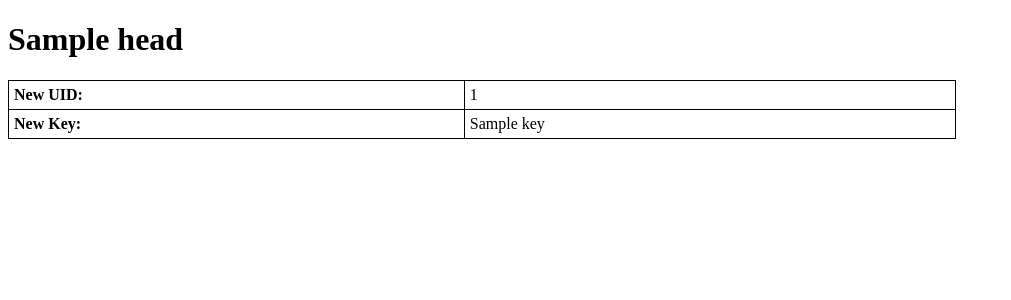
After one commit to H2172412/mini-workshop_trustify, a Flask app: template templates/result.html in a window 1280 px wide. The commit adds this page. Shown: the top 300 px of the page, without its empty margins (0-1011 px from the left). Run offline with Flask 2, Linux system fonts and the light colour scheme; the template is opened without the code that fills it: most values are stand-ins (such as "Sample title", 1, 10 or a date in 2020).

Commit message:
fix error on index with out rolling code, add new version of add UID page with result page

```diff
--- a/main.py
+++ b/main.py
@@ -12,17 +12,29 @@ app = Flask(__name__)
 from trustify import Keystream
 
 
-@app.route('/')
+@app.route('/', methods=['GET'])
 def home():
     """Renders the home page."""
-    try:
-        rlc_params = request.args.get('rlc')
-        if len(rlc_params) != 32:
-            rlc_params = None
-    except:
-        rlc_params = None
+    rlc_params = request.args.get('rlc')
+    if not rlc_params or len(rlc_params) != 32:
+        return render_template(
+                        'index.html',
+                        title = 'SIC43NT Demonstration',
+                        uid = 'N/A',
+                        key = 'N/A',
+                        flag_tamper = 'N/A',
+                        flag_tamper_from_server = 'N/A',
+                        flag_tamper_decision = 'N/A',
 
-    if  rlc_params:
+                        time_stamp_int = 'N/A',
+                        time_stamp_from_server = 'N/A',
+                        time_stamp_decision = 'N/A',
+
+                        rolling_code = 'N/A',
+                        rolling_code_from_server = 'N/A',
+                        rolling_code_decision = 'N/A'
+                    )
+    else:
         """
         Preraring Params
 
@@ -38,14 +50,12 @@ def home():
 
         ####---- From Database ----####
         server_key = None
-        try:
-            conn = sqlite3.connect('trustify.db')
-            cur = conn.cursor()
-            cur.execute("SELECT * FROM ntstorage WHERE UID=?", (tag_uid,))
-            [server_uid, server_key, server_time_stamp, previous_rolling_code] = cur.fetchone()
-            server_time_stamp_int = int(server_time_stamp)
-        except:
-            render_error()
+
+        conn = sqlite3.connect('trustify.db')
+        cur = conn.cursor()
+        cur.execute("SELECT * FROM ntstorage WHERE UID=?", (tag_uid,))
+        [server_uid, server_key, server_time_stamp, previous_rolling_code] = cur.fetchone()
+        server_time_stamp_int = int(server_time_stamp)
 
         keystream = Keystream()
         server_rolling_code = keystream.stream(server_key, tag_time_stamp, 4).upper()
@@ -62,14 +72,10 @@ def home():
         if tag_time_stamp_int > server_time_stamp_int:
             time_stamp_decision = 'Rolling Code Updated!!'
 
-            try:
-                conn = sqlite3.connect('trustify.db')
-                cur = conn.cursor()
-                cur.execute("UPDATE ntstorage SET TimeStamp=? WHERE UID=?", (tag_time_stamp_int,tag_uid))
-                conn.commit()
-            except:
-                render_error()
-
+            conn = sqlite3.connect('trustify.db')
+            cur = conn.cursor()
+            cur.execute("UPDATE ntstorage SET TimeStamp=? WHERE UID=?", (tag_time_stamp_int,tag_uid))
+            conn.commit()
         else:
             time_stamp_decision = 'Rolling Code Reused!!'
 
@@ -98,69 +104,59 @@ def home():
                                 rolling_code_decision = rolling_code_decision
                             )
 
-    else:
-        render_error()
-
-def render_error():
-    return render_template(
-                            'index.html',
-                            title = 'SIC43NT Demonstration',
-                            uid = 'N/A',
-                            key = 'N/A',
-                            flag_tamper = 'N/A',
-                            flag_tamper_from_server = 'N/A',
-                            flag_tamper_decision = 'N/A',
-
-                            time_stamp_int = 'N/A',
-                            time_stamp_from_server = 'N/A',
-                            time_stamp_decision = 'N/A',
-
-                            rolling_code = 'N/A',
-                            rolling_code_from_server = 'N/A',
-                            rolling_code_decision = 'N/A'
-                        )
-
-
-
 @app.route('/add')
 def contact():
     """Renders the add page."""
+    return render_template("add.html")
+
+@app.route('/', methods=['POST'])
+def added():
     try:
-        uid_params = request.args.get('uid')
+        uid_params = request.form['uid'].upper()
         if len(uid_params) != 14:
             uid_params = None
-        key_params = request.args.get('key')
+
+        key_params = request.form['key'].upper()
         if len(key_params) != 20:
             key_params = None
+
     except:
         uid_params = None
         key_params = None
 
     if uid_params is None or key_params is None:
-        return render_template(
-            'add.html',
-            title='Add',
-            uid = 'Need UID: 14',
-            key = 'Need Key: 20'
+        return render_template('result.html',
+            head = 'SIC43NT Add UID Failure..',
+            uid = 'Need UID: 14 chars',
+            key = 'Need Key: 20 chars'
         )
     else:
+        conn = sqlite3.connect('trustify.db')
+        c = conn.cursor()
         try:
-            conn = sqlite3.connect('trustify.db')
-            c = conn.cursor()
+            #### ADD UID ####
             c.execute("INSERT INTO ntstorage (UID, Key, TimeStamp, RollingCode) VALUES (?,?,?,?)",
-                        (uid_params.upper(), key_params.upper(), -1, '0'))
+                        (uid_params, key_params, -1, '0'))
             conn.commit()
             conn.close()
-        except:
-            uid_params = 'may be conflict?'
-            key_params = 'wrong pattern'
+            head_params = 'SIC43NT Add UID Successful!!'
+        except Error as ee:
+            #### UPDATE UID ####
+            if 'UNIQUE' in str(ee):
+                c.execute("UPDATE ntstorage SET Key=? WHERE UID=?", (key_params,uid_params))
+                conn.commit()
+                conn.close()
+                head_params = 'SIC43NT Update UID or Key Successful!!'
+            else:
+                head_params = 'SIC43NT Add UID Failure..',
+                uid_params = 'wrong pattern'
+                key_params = 'wrong pattern'
 
-        return render_template(
-                'add.html',
-                title='Add',
-                uid = uid_params.upper(),
-                key = key_params.upper()
-            )
+        return render_template("result.html",
+                head = head_params,
+                uid = uid_params,
+                key = key_params
+        )
 
 if __name__ == "__main__":
     port = int(os.environ.get("PORT", 5000))
--- a/templates/index.html
+++ b/templates/index.html
@@ -16,7 +16,7 @@
 
 <head>
     <meta charset="utf-8" />
-    <title>{{title}}</title>
+    <title>SIC43NT Demonstration</title>
 </head>
 <body>
     <h1>SIC43NT Demonstration</h1>
--- /dev/null
+++ b/templates/result.html
@@ -0,0 +1,36 @@
+<!DOCTYPE html>
+
+<html lang="en" xmlns="http://www.w3.org/1999/xhtml">
+
+<style>
+    table, th, td {
+        border: 1px solid black;
+        border-collapse: collapse;
+    }
+
+    th, td {
+        padding: 5px;
+        text-align: left;
+    }
+</style>
+
+<head>
+    <meta charset="utf-8" />
+    <title>Trustify: Result page</title>
+</head>
+<body>
+    <h1>{{head}}</h1>
+    <table style="width:75%">
+        <tr>
+            <th>New UID:</th>
+            <td colspan="3">{{uid}}</td>
+        </tr>
+
+        <tr>
+            <th>New Key:</th>
+            <td colspan="3">{{key}}</td>
+        </tr>
+
+    </table>
+</body>
+</html>
```
Also changed, not shown: templates/add.html (+11 -26 lines), trustify.db.
